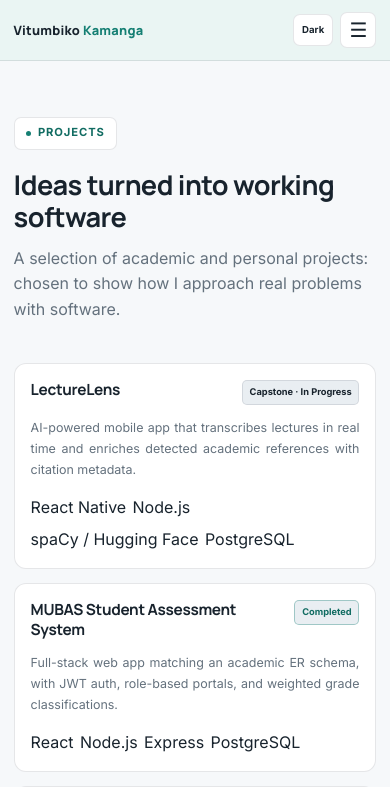
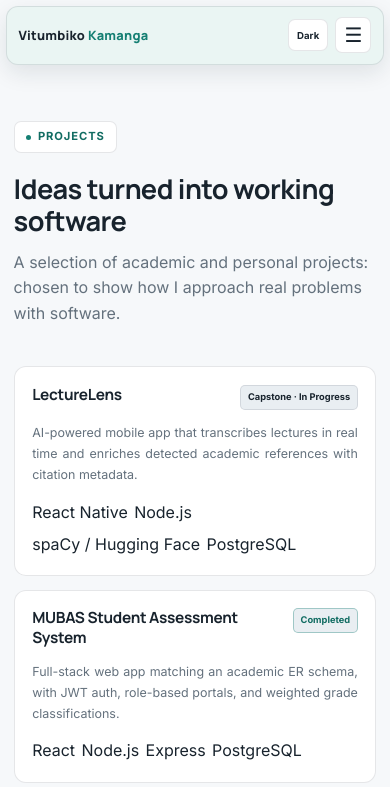
Before and after one commit to Vitumbiko-Kamanga/Portfolio, a React (Vite) app: page /projects in a window 390 px wide. Shown: the top 787 px of the page. Built offline with nearby package versions, Linux system fonts and the light colour scheme.

Commit message:
The Styled navigation bar to float

```diff
--- a/src/index.css
+++ b/src/index.css
@@ -1,5 +1,9 @@
 @import url('https://fonts.googleapis.com/css2?family=Inter:wght@400;500;600;700&family=Manrope:wght@600;700;800&display=swap');
 
+
+/* =========================================================
+   THEME
+   ========================================================= */
 
 :root {
   --bg: #0b1118;
@@ -18,8 +22,10 @@
 
   --shadow: rgba(0, 0, 0, .28);
 
+  /* Green navigation */
   --nav-bg: #0d211e;
 }
+
 
 :root[data-theme="light"] {
   --bg: #f6f8fa;
@@ -41,6 +47,8 @@
   --nav-bg: #eaf5f3;
 }
 
+
+/* Respect device light mode when no manual theme is selected */
 @media (prefers-color-scheme: light) {
   :root:not([data-theme="dark"]) {
     --bg: #f6f8fa;
@@ -62,6 +70,11 @@
     --nav-bg: #eaf5f3;
   }
 }
+
+
+/* =========================================================
+   RESET / BASE
+   ========================================================= */
 
 * {
   box-sizing: border-box;
@@ -105,7 +118,6 @@ h6 {
   margin: 0;
 
   line-height: 1.18;
-
   letter-spacing: -.02em;
 }
 
@@ -131,7 +143,6 @@ img {
 
 section {
   position: relative;
-
   width: 100%;
 
   padding: 4rem 1.5rem;
@@ -139,48 +150,50 @@ section {
 
 .wrap {
   width: 100%;
-
   max-width: 1080px;
-
   margin: 0 auto;
 }
 
 .narrow {
   width: 100%;
-
   max-width: 720px;
-
   margin: 0 auto;
 }
 
+
 /* =========================================================
-   NAVIGATION
+   FLOATING NAVIGATION
    ========================================================= */
 
 nav {
   position: sticky;
-
-  top: 0;
+  top: 14px;
 
   z-index: 1000;
 
-  width: 100%;
-
-  min-height: 60px;
+  width: min(1080px, calc(100% - 2rem));
+
+  min-height: 58px;
+
+  margin: 14px auto 0;
 
   display: flex;
-
   align-items: center;
   justify-content: space-between;
 
-  padding: .75rem 1.5rem;
+  gap: 1rem;
+
+  padding: .65rem 1rem;
 
   background: var(--nav-bg);
 
-  border-bottom: 1px solid var(--border);
-
-  backdrop-filter: blur(10px);
-  -webkit-backdrop-filter: blur(10px);
+  border: 1px solid var(--border);
+  border-radius: 14px;
+
+  box-shadow: 0 10px 28px var(--shadow);
+
+  backdrop-filter: blur(12px);
+  -webkit-backdrop-filter: blur(12px);
 
   isolation: isolate;
 }
@@ -203,7 +216,6 @@ nav {
 
 .nav-controls {
   display: flex;
-
   align-items: center;
 
   gap: .85rem;
@@ -211,7 +223,6 @@ nav {
 
 .nav-links {
   display: flex;
-
   align-items: center;
 
   gap: 1.5rem;
@@ -223,7 +234,6 @@ nav {
   color: var(--ink-dim);
 
   font-size: .84rem;
-
   font-weight: 600;
 
   padding: .35rem 0;
@@ -260,6 +270,9 @@ nav {
 .nav-links a.active::after {
   transform: scaleX(1);
 }
+
+
+/* Theme button */
 
 .theme-toggle {
   height: 34px;
@@ -294,6 +307,9 @@ nav {
   transform: translateY(-1px);
 }
 
+
+/* Mobile menu button */
+
 .nav-toggle {
   display: none;
 
@@ -309,6 +325,11 @@ nav {
 
   padding: .2rem;
 }
+
+
+/* =========================================================
+   PAGE ANIMATIONS
+   ========================================================= */
 
 .page.active {
   animation: pageIn .4s ease both;
@@ -340,7 +361,6 @@ nav {
 
 .reveal.is-visible {
   opacity: 1;
-
   transform: none;
 }
 
@@ -364,6 +384,11 @@ nav {
   color: var(--accent);
 }
 
+
+/* =========================================================
+   BUTTONS
+   ========================================================= */
+
 .btn {
   display: inline-flex;
 
@@ -377,7 +402,6 @@ nav {
   border-radius: 8px;
 
   font-weight: 700;
-
   font-size: .86rem;
 
   cursor: pointer;
@@ -425,15 +449,17 @@ nav {
 }
 
 
+/* =========================================================
+   HOME HERO
+   ========================================================= */
+
 .hero {
   min-height: calc(100vh - 60px);
 
   display: flex;
-
   align-items: center;
 
   padding-top: 4.5rem;
-
   padding-bottom: 4.5rem;
 }
 
@@ -552,8 +578,9 @@ nav {
   font-weight: 800;
 }
 
+
 /* =========================================================
-   PROFILE PHOTO
+   HOME PROFILE PHOTO
    ========================================================= */
 
 .photo-blob-wrap {
@@ -575,7 +602,6 @@ nav {
   z-index: 1;
 
   width: 320px;
-
   height: 320px;
 
   display: flex;
@@ -596,7 +622,6 @@ nav {
 
 .photo-frame img {
   width: 100%;
-
   height: 100%;
 
   object-fit: cover;
@@ -607,6 +632,7 @@ nav {
 }
 
 @keyframes floatPhoto {
+
   0%,
   100% {
     transform: translateY(0);
@@ -616,6 +642,7 @@ nav {
     transform: translateY(-6px);
   }
 }
+
 
 /* =========================================================
    TECHNOLOGIES
@@ -703,8 +730,9 @@ nav {
   }
 }
 
+
 /* =========================================================
-   GENERAL CARDS / HEADINGS
+   GENERAL COMPONENTS
    ========================================================= */
 
 .card {
@@ -768,8 +796,9 @@ nav {
   font-weight: 700;
 }
 
+
 /* =========================================================
-   STATUS
+   STATUS CARD
    ========================================================= */
 
 .status-card {
@@ -784,7 +813,6 @@ nav {
 
 .status-dot {
   width: 9px;
-
   height: 9px;
 
   border-radius: 50%;
@@ -797,6 +825,7 @@ nav {
 }
 
 @keyframes pulse {
+
   0%,
   100% {
     opacity: .65;
@@ -821,6 +850,7 @@ nav {
   font-size: .88rem;
 }
 
+
 /* =========================================================
    INTERNAL PAGE HEADER
    ========================================================= */
@@ -869,10 +899,6 @@ nav {
   hyphens: auto;
 }
 
-/* =========================================================
-   INTERNAL PAGE SPACING
-   ========================================================= */
-
 .page > section:not(.page-hero) {
   padding-top: 3rem;
 
@@ -891,8 +917,9 @@ nav {
   max-width: 26ch;
 }
 
+
 /* =========================================================
-   ABOUT PROFILE
+   ABOUT — PROFILE
    ========================================================= */
 
 .about-section {
@@ -974,6 +1001,7 @@ nav {
 .about-prose p:last-child {
   margin-bottom: 0;
 }
+
 
 /* =========================================================
    EDUCATION
@@ -989,6 +1017,7 @@ nav {
   align-items: stretch;
 }
 
+
 /* Left education card */
 
 .education-info {
@@ -1051,6 +1080,7 @@ nav {
   margin: 1rem 0 0;
 }
 
+
 /* Right coursework card */
 
 .modules-panel {
@@ -1069,7 +1099,8 @@ nav {
   font-weight: 700;
 }
 
-/* Two modules per row */
+
+/* 2 x 2 coursework layout */
 
 .module-grid {
   display: grid;
@@ -1132,6 +1163,7 @@ nav {
   font-weight: 600;
 }
 
+
 /* =========================================================
    SKILLS
    ========================================================= */
@@ -1214,6 +1246,7 @@ nav {
   line-height: 1.6;
 }
 
+
 /* =========================================================
    TIMELINE
    ========================================================= */
@@ -1236,7 +1269,6 @@ nav {
   left: 3px;
 
   top: 5px;
-
   bottom: 5px;
 
   width: 1px;
@@ -1264,7 +1296,6 @@ nav {
   top: 4px;
 
   width: 7px;
-
   height: 7px;
 
   border-radius: 50%;
@@ -1305,6 +1336,7 @@ nav {
 
   hyphens: auto;
 }
+
 
 /* =========================================================
    PROJECTS
@@ -1417,6 +1449,7 @@ nav {
   color: var(--ink-dim);
 }
 
+
 /* =========================================================
    CONTACT
    ========================================================= */
@@ -1477,7 +1510,6 @@ nav {
 
 .social-icon {
   width: 40px;
-
   height: 40px;
 
   border-radius: 8px;
@@ -1489,7 +1521,6 @@ nav {
   display: flex;
 
   align-items: center;
-
   justify-content: center;
 
   font-size: .9rem;
@@ -1505,6 +1536,9 @@ nav {
   border-color: var(--border-strong);
 }
 
+
+/* Contact form */
+
 .contact-form {
   display: flex;
 
@@ -1587,6 +1621,7 @@ textarea.form-field {
   box-shadow: 0 8px 20px var(--shadow);
 }
 
+
 /* =========================================================
    FOOTER
    ========================================================= */
@@ -1663,23 +1698,26 @@ footer {
   border-top: 1px solid var(--border);
 }
 
+
 /* =========================================================
-   TABLET
+   TABLET — 900px
    ========================================================= */
 
 @media (max-width: 900px) {
 
   section {
     padding-left: 1.25rem;
-
     padding-right: 1.25rem;
+  }
+
+  nav {
+    width: min(94%, 900px);
   }
 
   .hero {
     min-height: auto;
 
     padding-top: 4rem;
-
     padding-bottom: 4rem;
   }
 
@@ -1717,7 +1755,8 @@ footer {
     margin: 0 auto;
   }
 
-  /* Education */
+
+  /* Keep Education side-by-side on tablet */
 
   .education-layout {
     grid-template-columns: 1fr 1fr;
@@ -1769,8 +1808,9 @@ footer {
   }
 }
 
+
 /* =========================================================
-   MOBILE
+   MOBILE — 720px
    ========================================================= */
 
 @media (max-width: 720px) {
@@ -1797,24 +1837,29 @@ footer {
     max-width: 100%;
   }
 
+
   /* -------------------------------------------------------
-     NAV
+     FLOATING MOBILE NAV
      ------------------------------------------------------- */
 
   nav {
     position: sticky;
 
-    top: 0;
+    top: 8px;
 
     z-index: 1000;
 
-    width: 100%;
-
-    min-height: 58px;
-
-    padding: .75rem 1rem;
-
-    isolation: isolate;
+    width: calc(100% - 1rem);
+
+    min-height: 56px;
+
+    margin: 8px auto 0;
+
+    padding: .65rem .8rem;
+
+    border-radius: 12px;
+
+    box-shadow: 0 8px 22px var(--shadow);
   }
 
   .brand {
@@ -1833,25 +1878,29 @@ footer {
     font-size: .66rem;
   }
 
+
+  /* Mobile menu */
+
   .nav-links {
     position: fixed;
 
-    top: 58px;
-
-    left: 0;
-
-    right: 0;
-
-    bottom: 0;
-
-    width: 100%;
-
-    height: calc(100dvh - 58px);
-
-    padding: 1rem 1rem 2rem;
+    top: 72px;
+
+    left: .5rem;
+    right: .5rem;
+
+    width: calc(100% - 1rem);
+
+    height: calc(100dvh - 80px);
+
+    padding: 1rem;
 
     background: var(--bg);
 
+    border: 1px solid var(--border);
+
+    border-radius: 12px;
+
     opacity: 1;
 
     visibility: hidden;
@@ -1870,7 +1919,7 @@ footer {
 
     overflow-x: hidden;
 
-    transform: translateX(100%);
+    transform: translateY(-10px);
 
     transition:
       transform .25s ease,
@@ -1884,7 +1933,7 @@ footer {
   }
 
   .nav-links.open {
-    transform: translateX(0);
+    transform: translateY(0);
 
     visibility: visible;
 
@@ -1942,7 +1991,6 @@ footer {
     justify-content: center;
 
     width: 36px;
-
     height: 36px;
 
     background: var(--bg-elevated);
@@ -1953,6 +2001,7 @@ footer {
 
     color: var(--ink);
   }
+
 
   /* -------------------------------------------------------
      HOME
@@ -2012,9 +2061,8 @@ footer {
     width: 100%;
   }
 
-  /* -------------------------------------------------------
-     PROFILE
-     ------------------------------------------------------- */
+
+  /* Home photo */
 
   .photo-blob-wrap {
     width: 100%;
@@ -2030,15 +2078,13 @@ footer {
 
   .photo-frame {
     width: 250px;
-
     height: 250px;
 
     border-width: 3px;
   }
 
-  /* -------------------------------------------------------
-     TECHNOLOGIES
-     ------------------------------------------------------- */
+
+  /* Technologies */
 
   .tech-grid-wrap {
     margin-top: 2rem;
@@ -2057,6 +2103,7 @@ footer {
 
     padding: .5rem .25rem;
   }
+
 
   /* -------------------------------------------------------
      INTERNAL PAGE HEADER
@@ -2100,10 +2147,6 @@ footer {
     hyphens: auto;
   }
 
-  /* -------------------------------------------------------
-     INTERNAL PAGE SPACING
-     ------------------------------------------------------- */
-
   .page > section:not(.page-hero) {
     padding-top: 2.5rem;
 
@@ -2119,10 +2162,6 @@ footer {
   .page .section-head h2 {
     max-width: 100%;
   }
-
-  /* -------------------------------------------------------
-     SECTION HEADINGS
-     ------------------------------------------------------- */
 
   .section-head h2 {
     max-width: 100%;
@@ -2139,9 +2178,8 @@ footer {
     margin-bottom: .4rem;
   }
 
-  /* -------------------------------------------------------
-     TEXT
-     ------------------------------------------------------- */
+
+  /* Text blocks */
 
   .intro-copy,
   .about-prose p,
@@ -2155,6 +2193,7 @@ footer {
     hyphens: auto;
   }
 
+
   /* -------------------------------------------------------
      ABOUT
      ------------------------------------------------------- */
@@ -2217,6 +2256,7 @@ footer {
     margin-bottom: .9rem;
   }
 
+
   /* -------------------------------------------------------
      EDUCATION
      ------------------------------------------------------- */
@@ -2262,7 +2302,8 @@ footer {
     margin-bottom: .9rem;
   }
 
-  /* Keep 2 columns on normal phones */
+
+  /* Keep coursework 2 x 2 on phones */
 
   .module-grid {
     grid-template-columns: 1fr 1fr;
@@ -2281,6 +2322,7 @@ footer {
 
     line-height: 1.35;
   }
+
 
   /* -------------------------------------------------------
      SKILLS
@@ -2302,6 +2344,7 @@ footer {
     font-size: .76rem;
   }
 
+
   /* -------------------------------------------------------
      TIMELINE
      ------------------------------------------------------- */
@@ -2334,6 +2377,7 @@ footer {
     line-height: 1.68;
   }
 
+
   /* -------------------------------------------------------
      PROJECTS
      ------------------------------------------------------- */
@@ -2374,6 +2418,7 @@ footer {
     padding: .25rem .42rem;
   }
 
+
   /* -------------------------------------------------------
      CONTACT
      ------------------------------------------------------- */
@@ -2422,6 +2467,7 @@ footer {
     min-height: 130px;
   }
 
+
   /* -------------------------------------------------------
      FOOTER
      ------------------------------------------------------- */
@@ -2456,8 +2502,9 @@ footer {
   }
 }
 
+
 /* =========================================================
-   SMALL ANDROID PHONES
+   SMALL ANDROID — 420px
    ========================================================= */
 
 @media (max-width: 420px) {
@@ -2469,9 +2516,15 @@ footer {
   }
 
   nav {
-    padding-left: .85rem;
-
-    padding-right: .85rem;
+    width: calc(100% - .8rem);
+
+    top: 6px;
+
+    margin-top: 6px;
+
+    padding-left: .7rem;
+
+    padding-right: .7rem;
   }
 
   .brand {
@@ -2484,8 +2537,6 @@ footer {
     font-size: .6rem;
   }
 
-  /* Home */
-
   .hero {
     padding-top: 2.5rem;
 
@@ -2514,8 +2565,6 @@ footer {
     text-overflow: ellipsis;
   }
 
-  /* Profile */
-
   .photo-blob-wrap {
     min-height: 260px;
   }
@@ -2526,7 +2575,8 @@ footer {
     height: 220px;
   }
 
-  /* Internal pages */
+
+  /* Internal page */
 
   .page-hero {
     padding-top: 2.2rem;
@@ -2560,9 +2610,6 @@ footer {
     padding: 1.1rem;
   }
 
-  .project-card {
-    padding: 1rem;
-  }
 
   /* About */
 
@@ -2587,6 +2634,7 @@ footer {
     line-height: 1.7;
   }
 
+
   /* Education */
 
   .education-layout {
@@ -2632,6 +2680,7 @@ footer {
     font-size: .65rem;
   }
 
+
   /* Technologies */
 
   .tech-grid {
@@ -2644,6 +2693,7 @@ footer {
     font-size: .62rem;
   }
 
+
   /* Footer */
 
   .footer-grid {
@@ -2653,16 +2703,19 @@ footer {
   }
 }
 
+
 /* =========================================================
-   VERY SMALL PHONES
+   VERY SMALL PHONES — 340px
    ========================================================= */
 
 @media (max-width: 340px) {
 
   nav {
-    padding-left: .7rem;
-
-    padding-right: .7rem;
+    width: calc(100% - .6rem);
+
+    padding-left: .65rem;
+
+    padding-right: .65rem;
   }
 
   .brand {
@@ -2691,6 +2744,9 @@ footer {
     min-height: 225px;
   }
 
+
+  /* Internal page */
+
   .page-hero {
     padding-top: 2rem;
 
@@ -2714,6 +2770,9 @@ footer {
 
     padding-bottom: 1.9rem;
   }
+
+
+  /* About */
 
   .about-section,
   .compact-section {
@@ -2728,9 +2787,9 @@ footer {
     line-height: 1.67;
   }
 
-  /* On extremely narrow phones,
-     modules become one per row to avoid
-     awkward word wrapping. */
+
+  /* Very narrow phones:
+     coursework becomes one column */
 
   .module-grid {
     grid-template-columns: 1fr;
@@ -2740,10 +2799,14 @@ footer {
     min-height: 58px;
   }
 
+
+  /* Technologies */
+
   .tech-grid {
     grid-template-columns: 1fr 1fr;
   }
 }
+
 
 /* =========================================================
    REDUCED MOTION
```
